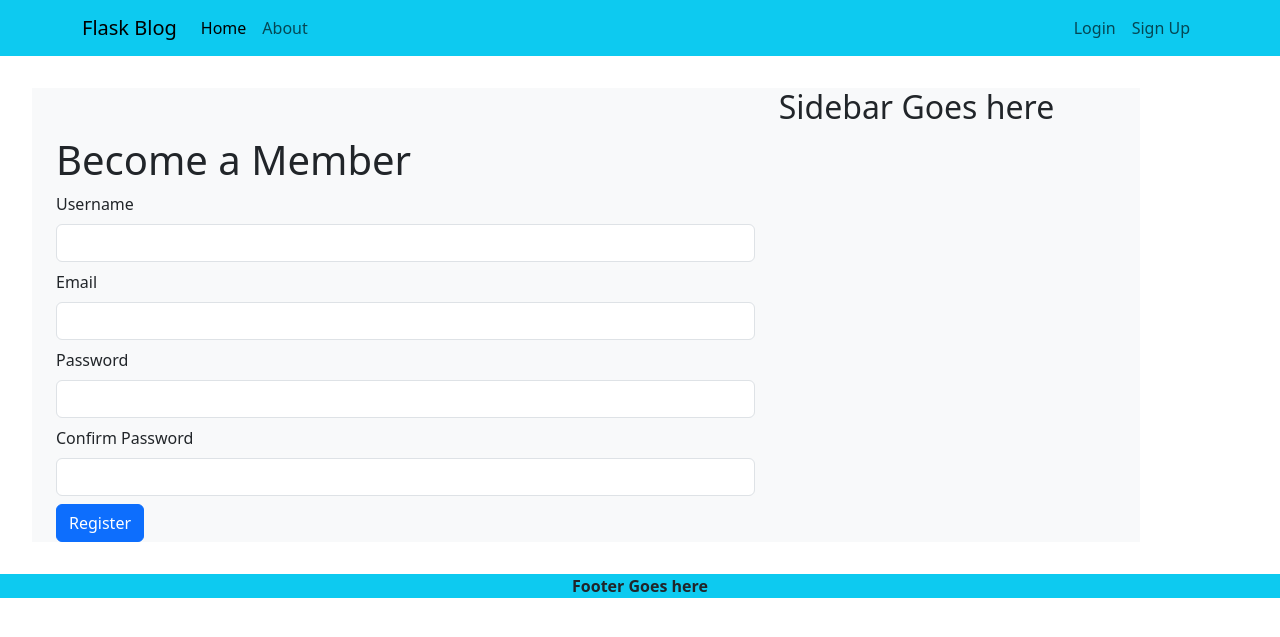
After one commit to farad-alam/Flask-SQLAlchemy-Blog-, a Flask app: page /user/register in a window 1280 px wide. The commit adds this page. Shown: the top 637 px of the page. Run offline with Flask 3, Linux system fonts and the light colour scheme; some libraries are stand-ins or nearby versions.

Commit message:
User authetication Added

```diff
--- a/src/flaskblog/templates/base.html
+++ b/src/flaskblog/templates/base.html
@@ -21,43 +21,50 @@
     <body>
         <header>
             <!-- place navbar here -->
-            <nav
-                class="navbar navbar-expand-sm navbar-info bg-info"
-            >
+            <nav class="navbar navbar-expand-sm navbar-info bg-info">
                 <div class="container">
                     <a class="navbar-brand" href="#">Flask Blog</a>
-                    <button
-                        class="navbar-toggler d-lg-none"
-                        type="button"
-                        data-bs-toggle="collapse"
-                        data-bs-target="#collapsibleNavId"
-                        aria-controls="collapsibleNavId"
-                        aria-expanded="false"
-                        aria-label="Toggle navigation"
-                    >
-                        <span class="navbar-toggler-icon"></span>
-                    </button>
+
                     <div class="collapse navbar-collapse" id="collapsibleNavId">
                         <ul class="navbar-nav me-auto mt-2 mt-lg-0">
                             <li class="nav-item">
-                                <a class="nav-link active" href="#" aria-current="page"
-                                    >Home
-                                    <span class="visually-hidden">(current)</span></a
-                                >
+                                <a class="nav-link active" href="#" aria-current="page">Home
+                                    <span class="visually-hidden">(current)</span>
+                                </a>
                             </li>
                             <li class="nav-item">
                                 <a class="nav-link" href="#">About</a>
                             </li>
+                        </ul>
 
+                        {% if current_user.is_authenticated %}
+                            <ul class="navbar-nav ms-auto mt-2 mt-lg-0">
+                                <li class="nav-item">
+                                    <a class="nav-link" href="{{ url_for('user_bp.user_logout') }}">Logout</a>
+                                </li>
+
+                            </ul>
+                        {% else %}
+
+                        <ul class="navbar-nav ms-auto mt-2 mt-lg-0">
+                            <li class="nav-item">
+                                <a class="nav-link" href="{{ url_for('user_bp.user_login') }}">Login</a>
+                            </li>
+                            <li class="nav-item">
+                                <a class="nav-link" href="{{ url_for('user_bp.user_register') }}">Sign Up</a>
+                            </li>
                         </ul>
+                        {% endif %}
+
                     </div>
                 </div>
             </nav>
 
+
         </header>
-        <main class="bg-secondary bg-opacity-10">
+        <main class="">
             <div class="container m-3 p-3">
-
+                {% include "flash_messages.html" %}
                 {% block content %}
 
                 {% endblock content %}
--- /dev/null
+++ b/src/flaskblog/templates/flash_messages.html
@@ -0,0 +1,10 @@
+{% with messages = get_flashed_messages(with_categories=true) %}
+{% if messages %}
+    {% for category, message in messages %}
+        <div class="alert alert-{{ category }} alert-dismissible fade show mt-3" role="alert">
+            {{ message }}
+            <button type="button" class="btn-close" data-bs-dismiss="alert" aria-label="Close"></button>
+        </div>
+    {% endfor %}
+{% endif %}
+{% endwith %}
--- /dev/null
+++ b/src/flaskblog/templates/register.html
@@ -0,0 +1,60 @@
+{% extends "base.html" %}
+
+
+{% block content %}
+<div class='d-flex justify-content-center'>
+    <div class="container row bg-light">
+        <div class="col-8">
+            <h1 class="mt-5">Become a Member</h1>
+        <form method="POST" enctype="multipart/form-data">
+            {{ form.hidden_tag() }}
+            <div class="form-group mt-2">
+                {{ form.username.label(class="form-label") }}
+                {{ form.username(class="form-control") }}
+                {% for error in form.username.errors %}
+                    <div class="alert alert-danger mt-1">{{ error }}</div>
+                {% endfor %}
+            </div>
+            <div class="form-group mt-2">
+                {{ form.email.label(class="form-label") }}
+                {{ form.email(class="form-control") }}
+                {% for error in form.email.errors %}
+                    <div class="alert alert-danger mt-1">{{ error }}</div>
+                {% endfor %}
+            </div>
+            <div class="form-group mt-2">
+                {{ form.password.label(class="form-label") }}
+                {{ form.password(class="form-control") }}
+                {% for error in form.password.errors %}
+                    <div class="alert alert-danger mt-1">{{ error }}</div>
+                {% endfor %}
+            </div>
+            <div class="form-group mt-2">
+                {{ form.confirm_password.label(class="form-label") }}
+                {{ form.confirm_password(class="form-control") }}
+                {% for error in form.confirm_password.errors %}
+                    <div class="alert alert-danger mt-1">{{ error }}</div>
+                {% endfor %}
+            </div>
+            <!--
+            <div class="form-group mt-2">
+                {{ form.image.label(class="form-label") }}
+                {{ form.image(class="form-control-file") }}
+                {% for error in form.image.errors %}
+                    <div class="alert alert-danger mt-1">{{ error }}</div>
+                {% endfor %}
+            </div>
+            -->
+            <div class="form-group mt-2">
+                {{ form.submit(class="btn btn-primary") }}
+            </div>
+        </form>
+        </div>
+        <div class="col-4">
+            <h2>Sidebar Goes here</h2>
+        </div>
+
+    </div>
+</div>
+
+{% endblock content %}
--- /dev/null
+++ b/src/flaskblog/users/forms.py
@@ -0,0 +1,29 @@
+from flask_wtf import FlaskForm
+from flask_wtf.file import FileAllowed
+from wtforms import StringField, SubmitField, EmailField, PasswordField, FileField, BooleanField
+from wtforms.validators import DataRequired, EqualTo, Length, Email, ValidationError
+from .models import User
+
+class UserRegistrationForm(FlaskForm):
+    username = StringField('Username', validators=[DataRequired(), Length(min=2, max=20)])
+    email = EmailField('Email', validators=[DataRequired(), Email()])
+    password = PasswordField("Password", validators=[DataRequired(), Length(min=6)])
+    confirm_password = PasswordField("Confirm Password", validators=[DataRequired(), EqualTo('password')])
+    image = FileField('Profile Image (Optional)', validators=[FileAllowed(['jpg','png'])])
+    submit = SubmitField('Register')
+
+    def validate_username(self, username):
+        user = User.query.filter_by(username=username.data).first()
+        if user:
+            raise ValidationError(f"This username '{username.data}' is already taken, please choose different one!")
+
+    def validate_email(self, email):
+        user = User.query.filter_by(username=email.data).first()
+        if user:
+            raise ValidationError(f"This email '{email.data}' is already taken, please choose different one!")
+
+class UserLoginForm(FlaskForm):
+    email = EmailField('Email', validators=[DataRequired(), Email()])
+    password = PasswordField("Password", validators=[DataRequired(), Length(min=6)])
+    remember_me = BooleanField('Remember Me')
+    submit = SubmitField('Login')
--- /dev/null
+++ b/src/flaskblog/users/routes.py
@@ -0,0 +1,61 @@
+from .models import User
+from flask import Blueprint, render_template, flash, redirect, url_for, request
+from flaskblog import db
+from .forms import UserRegistrationForm, UserLoginForm
+from werkzeug.security import generate_password_hash, check_password_hash
+from flask_login import current_user, login_user, logout_user
+
+
+
+user_bp = Blueprint("user_bp", __name__)
+
+
+@user_bp.route('/user/register', methods=['GET','POST'])
+def user_register():
+
+    if current_user.is_authenticated:
+        return redirect(url_for("main_bp.home"))
+
+    form = UserRegistrationForm()
+    if form.validate_on_submit():
+
+        hex_password = generate_password_hash(form.password.data)
+        new_user = User(
+            username=form.username.data,
+            email=form.email.data,
+            password=hex_password
+        )
+
+        db.session.add(new_user)
+        db.session.commit()
+        flash(f'Your Account Successfully Created {form.username.data} !!!', 'success')
+        return redirect(url_for('user_bp.user_login'))
+
+    return render_template('register.html', form=form, title="Sign Up")
+
+
+@user_bp.route('/login', methods=['GET','POST'])
+def user_login():
+
+    if current_user.is_authenticated:
+        return redirect(url_for("main_bp.home"))
+
+    form = UserLoginForm()
+    if form.validate_on_submit():
+
+        user = User.query.filter_by(email=form.email.data).first()
+        if user and check_password_hash(user.password, form.password.data):
+            login_user(user, remember=form.remember_me.data)
+            next_page = request.args.get('next')
+            flash(f"Welcome {user.username} !!!, You have successfully logged in")
+            return redirect(next_page) if next_page else redirect(url_for('main_bp.home'))
+        else:
+            flash("Plese Enter Correct email or password !", 'warning')
+
+    return render_template('login.html', form=form, title='Login')
+
+
+@user_bp.route('/logout', methods=['GET'])
+def user_logout():
+    logout_user()
+    return redirect(url_for('user_bp.user_login'))
--- a/src/run.py
+++ b/src/run.py
@@ -1,5 +1,7 @@
-from flaskblog import app
+from flaskblog import app, db
 
 
 if __name__ == "__main__":
+    app.app_context().push()
+    db.create_all()
     app.run(debug=True)
```
Also changed, not shown: src/flaskblog/__init__.py (+19 -1 lines), src/flaskblog/main/routes.py (added, +7 -0 lines), src/flaskblog/routes.py (+0 -7 lines), src/flaskblog/templates/login.html (added, +49 -0 lines), src/flaskblog/users/models.py (added, +20 -0 lines), src/flaskblog/main/__init.py (added), src/flaskblog/posts/__init.py (added), src/flaskblog/posts/routes.py (added), src/flaskblog/users/__init.py (added), src/instance/site.db (added).
